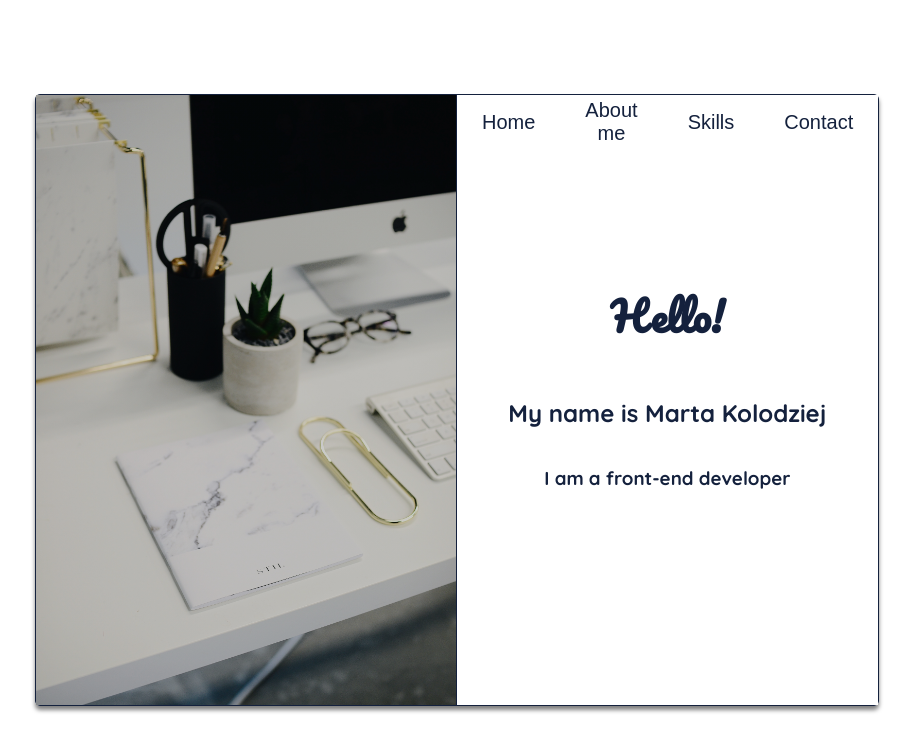
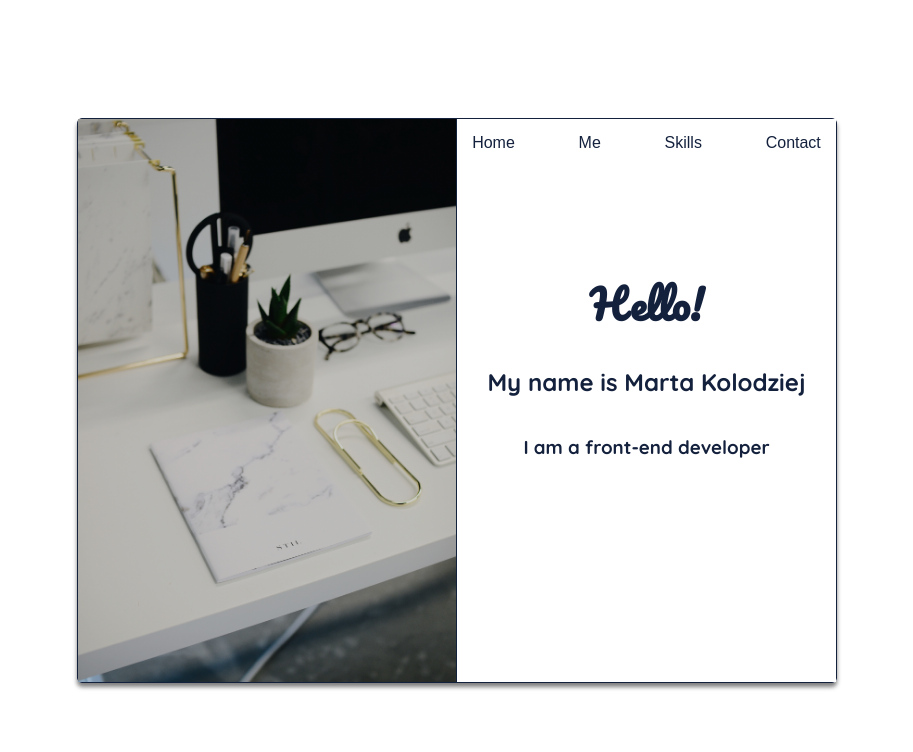
Before and after one commit to martakolodziej1/visiting-page-react, a React (Create React App) app in the folder visiting-page-react/: page / in a window 1280 px wide. Shown: the top 752 px of the page, without its empty margins (183-1096 px from the left). Built offline with nearby package versions, Linux system fonts and the light colour scheme.

Commit message:
Change layout for every components

```diff
--- a/visiting-page-react/src/components/AboutMe.js
+++ b/visiting-page-react/src/components/AboutMe.js
@@ -18,8 +18,9 @@ export default class AboutMe extends Page {
             return (<Renderer page = {this.state.page}/>)
         return (
             <div className="container">
-                < Navbar setNextPage = {this.setNextPage}/>
+                <div className="image-side"></div>
                 <div className="box">
+                    <Navbar setNextPage = {this.setNextPage}/>
                     <h1>About me</h1>
                     <ul>
                         <li>Full Name: <span>Marta Kolodziej</span></li>
--- a/visiting-page-react/src/components/Contact.js
+++ b/visiting-page-react/src/components/Contact.js
@@ -18,8 +18,9 @@ export default class Contact extends Page {
             return (<Renderer page = {this.state.page}/>)
         return (
             <div className="container">
-                < Navbar setNextPage = {this.setNextPage}/>
+                <div className="image-side"></div>
                 <div className="box">
+                    <Navbar setNextPage = {this.setNextPage}/>
                     <h1>Contact me</h1>
                     <ul>
                         <li>Poland, Wroclaw</li>
@@ -30,11 +31,11 @@ export default class Contact extends Page {
                     <hr></hr>
                     <form action="/action_page.php">
                         <label for="name">Name</label>
-                        <input type="text" id="name" placeholder="Your name..."/>
+                        <input type="text" id="name" placeholder="Your name..."/><br></br>
                         <label for="email">E-mail</label>
-                        <input type="text" id="email" placeholder="Your e-mail address..."/>
+                        <input type="text" id="email" placeholder="Your e-mail address..."/><br></br>
                         <label for="subject">What is it about</label>
-                        <textarea id="subject" placeholder="Write subject..."></textarea>
+                        <textarea id="subject" placeholder="Write subject..." rows="1"></textarea><br></br>
                         <label for="message">Message</label>
                         <textarea id="message" placeholder="Write message..."></textarea>
                         <button>Submit</button>
--- a/visiting-page-react/src/components/Home.js
+++ b/visiting-page-react/src/components/Home.js
@@ -21,7 +21,7 @@ export default class Home extends Page {
                 <div className="image-side"></div>
                 <div className="box">
                     <Navbar setNextPage = {this.setNextPage}/>
-                    <h1>Hello!</h1>
+                    <h1 className="home">Hello!</h1>
                     <h2>My name is Marta Kolodziej</h2>
                     <h3>I am a front-end developer</h3>
                 </div>
--- a/visiting-page-react/src/components/Navbar.js
+++ b/visiting-page-react/src/components/Navbar.js
@@ -31,7 +31,7 @@ export default class Navbar extends React.Component {
         return (
             <div className="nav">
                 <button onClick={this.jumpToHomePage}>Home</button>
-                <button onClick={this.jumpToAboutMe}>About me</button>
+                <button onClick={this.jumpToAboutMe}>Me</button>
                 <button onClick={this.jumpToSkills}>Skills</button>
                 <button onClick={this.jumpToContact}>Contact</button>
             </div>
--- a/visiting-page-react/src/components/Skills.js
+++ b/visiting-page-react/src/components/Skills.js
@@ -18,8 +18,9 @@ export default class Skills extends Page {
             return (<Renderer page = {this.state.page}/>)
         return (
             <div className="container">
-                < Navbar setNextPage = {this.setNextPage}/>
+                <div className="image-side"></div>
                 <div className="box">
+                    <Navbar setNextPage = {this.setNextPage}/>
                     <h1>Skills</h1>
                     <ul className="hard">
                         <li><span>Languages:</span>
--- a/visiting-page-react/src/components/ThankYou.js
+++ b/visiting-page-react/src/components/ThankYou.js
@@ -1,5 +1,5 @@
 import React from 'react';
-import HomePage from './HomePage';
+import Home from './Home';
 import '../style/style.css';
 
 export default class ThankYou extends React.Component {
@@ -18,6 +18,7 @@ export default class ThankYou extends React.Component {
         if (!this.state.goToHomePage)
             return (
                 <div className="container">
+                    <div className="image-side"></div>
                     <div className="box">
                         <div className="thanks">
                             <h1>Thank you for getting in touch!</h1>
@@ -28,6 +29,6 @@ export default class ThankYou extends React.Component {
                     </div>
                 </div>
             )
-        else return (<HomePage />)
+        else return (<Home />)
     }
 }
--- a/visiting-page-react/src/style/style.css
+++ b/visiting-page-react/src/style/style.css
@@ -3,7 +3,7 @@
 }
 
 body {
-    background-image: white;
+    background-color: white;
     display: flex;
     flex-direction: column;
     justify-content: center;
@@ -24,15 +24,16 @@ body {
 .nav {
     display: flex;
     flex-direction: row;
-    width: 420.6px;
+    justify-content: space-between;
+    width: 100%;
 }
 
 button {
     background-color: white;
     color: #14213d;
     border: none;
-    font-size: 20px;
-    padding: 4px 25px;
+    font-size: 1em;
+    padding: 4%;
     transition: transform 80ms ease-in;
     outline: none;
 }
@@ -48,39 +49,53 @@ button:hover {
 
 .box {
     background-color: white;
-    /* padding: 50px; */
     display: flex;
     flex-direction: column;
     justify-content: flex-start;
     align-items: center;
     font-family: 'Quicksand', sans-serif;
-    width: 420.6px;
-    min-height: 610px;
+    width: 379px;
+    height: 563px;
 }
 
 .image-side {
     background-image: linear-gradient(rgba(0, 0, 0, 0.2), rgba(0, 0, 0, 0.2)), url("/img/stil-xhb7s-Q-ECA-unsplash.jpg");
     background-size: cover;
-    width: 420.6px;
-    min-height: 610px;
+    width: 379px;
+    height: 563px;
     border-right: 1px solid #14213d;
 }
 
 hr {
     background-color: #14213d;
     width: 100%;
-    height: 3px;
+}
+
+h1.home {
+    font-family: 'Pacifico', cursive;
+    font-size: 2.5em;
+    padding-top: 25%;
+    color: #14213d;
 }
 
 h1 {
     font-family: 'Pacifico', cursive;
-    font-size: 40px;
-    padding-top: 25%;
+    font-size: 2em;
     color: #14213d;
+    margin: 2%;
 }
 
 h2, h3, p, ul {
     color: #14213d;
+}
+
+li {
+    padding: 0 5%;
+    font-size: 0.9em;
+}
+
+ul.soft {
+    margin: 1% 5%;
 }
 
 span {
@@ -90,6 +105,8 @@ span {
 p {
     text-align: justify;
     text-align-last: center;
+    padding: 0 5%;
+    font-size: 0.9em;
 }
 
 form {
@@ -97,15 +114,29 @@ form {
 }
 
 input, textarea {
-    width: 100%;
-    margin: 5px;
-    padding: 2px;
+    width: 95%;
+    margin: 1%;
+    padding: 1.5%;
     border: 1px solid #14213d;
 }
 
-form button, .thanks button {
+label {
+    font-size: 0.9em;
+}
+
+.thanks button {
     font-size: 15px;
     box-shadow: none;
+    border: 1px dotted black;
+    padding: 2% 4%;
+}
+
+form button {
+    font-size: 0.8em;
+    box-shadow: none;
+    border: 1px solid black;
+    padding: 2% 4%;
+    margin: 2%;
 }
 
 .thanks {
@@ -113,9 +144,10 @@ form button, .thanks button {
 }
 
 .thanks h1 {
-    margin-bottom: 50px;
+    margin-bottom: 5%;
+    padding: 20% 5% 5% 0;
 }
 
 .thanks h2 {
-    margin-top: 50px;
+    margin: 10%;
 }
```
